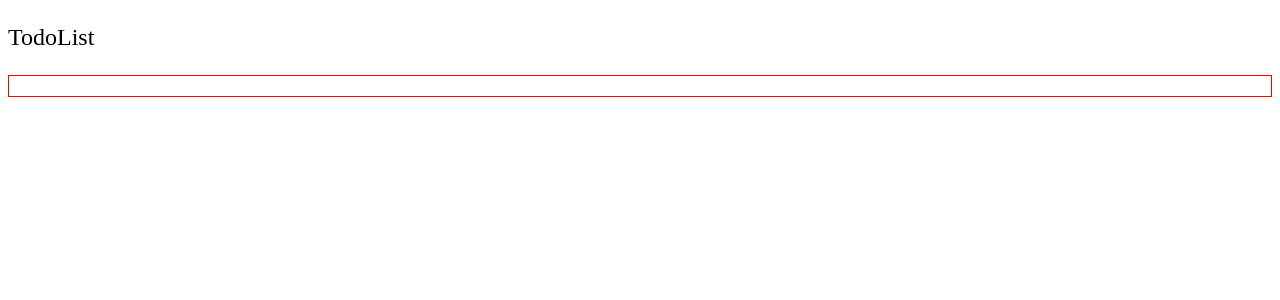
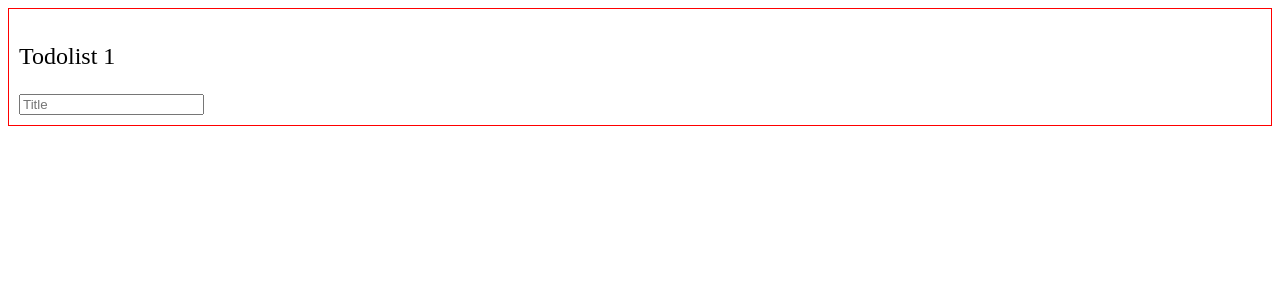
Before and after one commit to ibn-salamat/typescript-react-saga-todolist, a React (Create React App) app: page / in a window 1280 px wide. Shown: the top 300 px of the page. Built offline with nearby package versions, Linux system fonts and the light colour scheme.

Commit message:
feat: input component

```diff
--- a/src/App.tsx
+++ b/src/App.tsx
@@ -1,9 +1,6 @@
 import { useEffect } from "react";
-import { Title, TodoList } from "./components";
+import { TodoList } from "./components";
 import { store } from "./store";
-
-
-
 
 export const App = () => {
   useEffect(() => {
@@ -11,8 +8,7 @@ export const App = () => {
   }, []);
   return (
     <>
-      <Title label="TodoList" />
-      <TodoList />
+      <TodoList title="Todolist 1" />
     </>
   );
 };
--- a/src/components/TodoList/index.tsx
+++ b/src/components/TodoList/index.tsx
@@ -1,6 +1,19 @@
 import React from "react";
+import { Title, TodoListInput } from "../../components";
+
 import "./index.css";
 
-export const TodoList = () => {
-  return <div className="todolist-container"></div>;
+type TododListProps = {
+  title: string;
 };
+
+export const TodoList = (props: TododListProps) => {
+  const { title } = props;
+  return (
+    <div className="todolist-container">
+      <Title label={title} />
+
+      <TodoListInput />
+    </div>
+  );
+};
--- /dev/null
+++ b/src/components/TodoListInput/index.tsx
@@ -0,0 +1,11 @@
+import React from "react";
+
+type TodoListInputProps = {};
+
+export const TodoListInput = (props: TodoListInputProps) => {
+  return (
+    <div className="">
+      <input placeholder="Title" />
+    </div>
+  );
+};
--- a/src/components/index.ts
+++ b/src/components/index.ts
@@ -1,4 +1,5 @@
 import { Title } from "./Title/index";
 import { TodoList } from "./TodoList";
+import { TodoListInput } from "./TodoListInput";
 
-export { TodoList, Title };
+export { TodoList, Title, TodoListInput };
```
